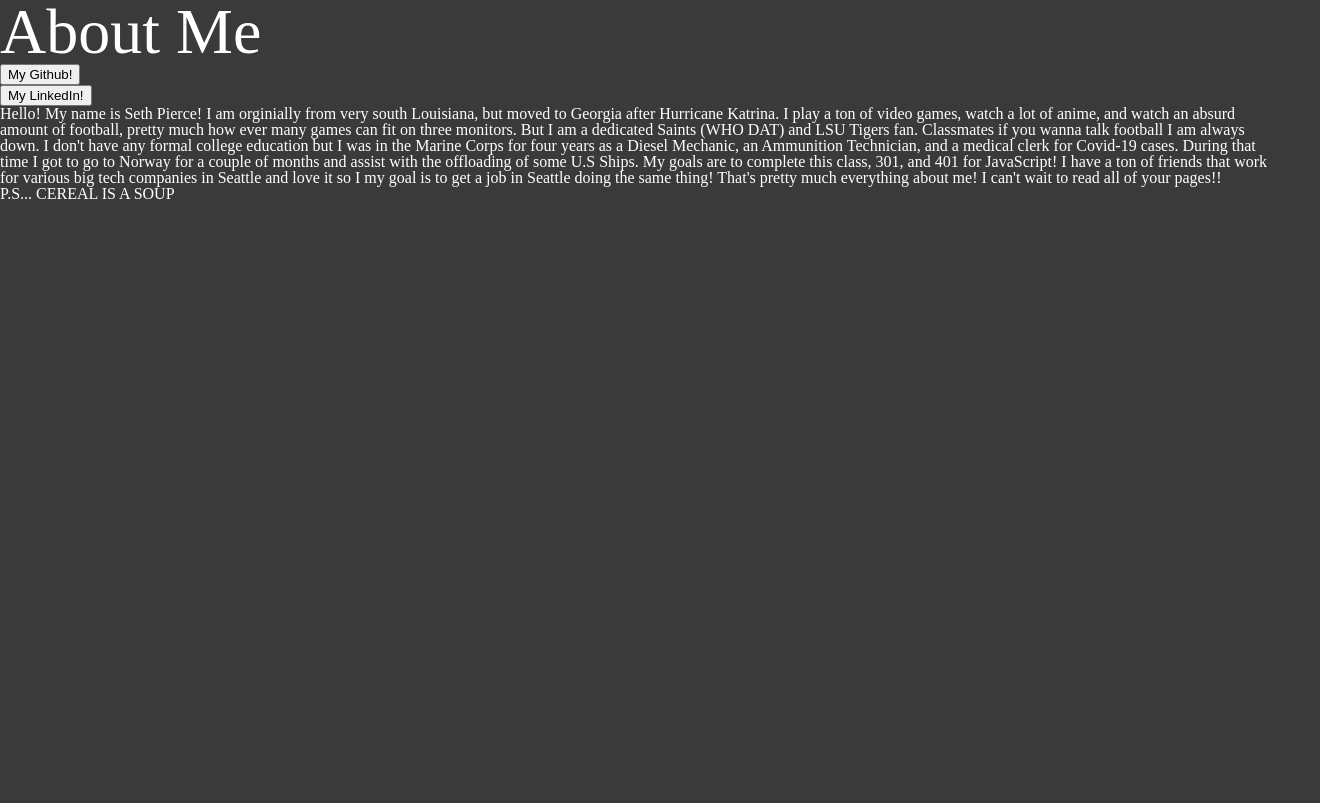
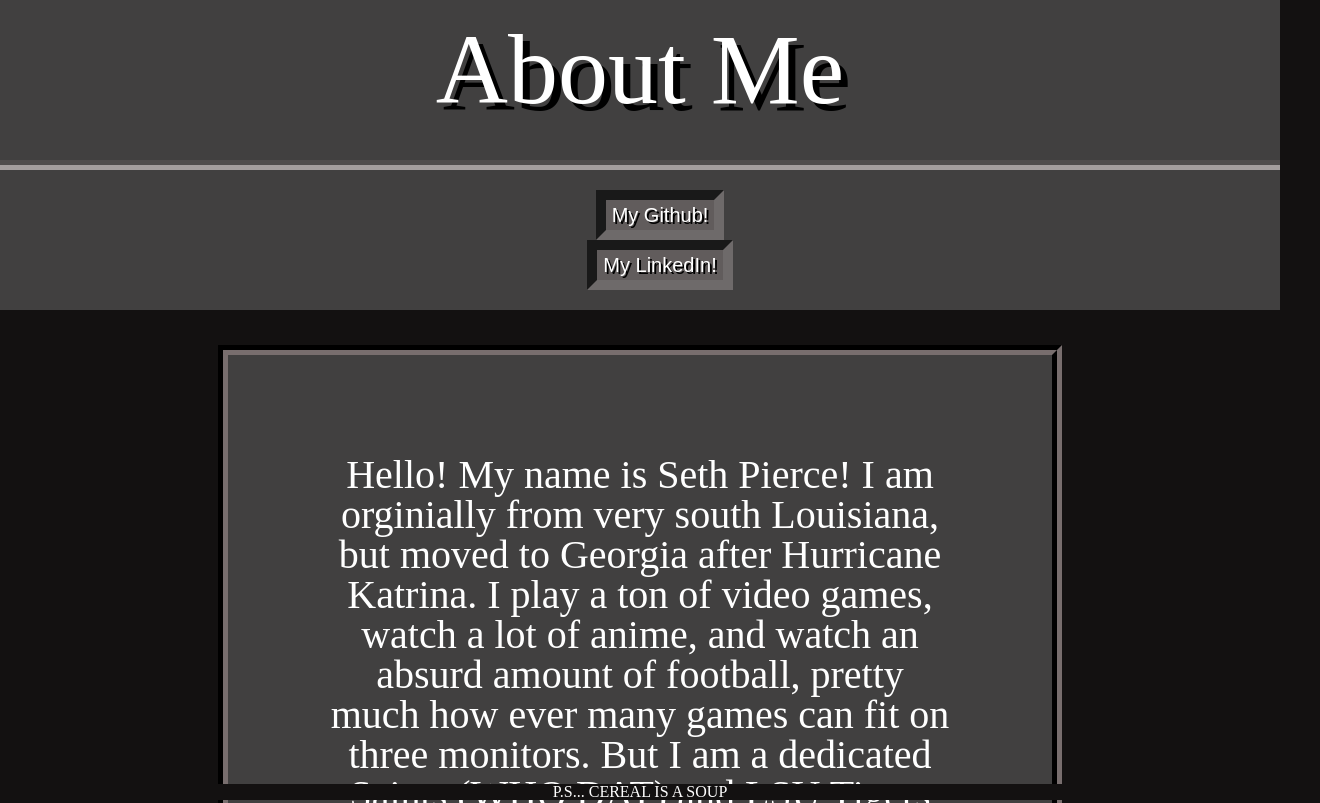
Before and after one commit to sethppierce/about-me, a plain HTML site: page index.html in a window 1280 px wide. Shown: the top 803 px of the page, 1320 px wide, since content can reach past the window. Drawn offline with Linux system fonts and the light colour scheme.

Commit message:
added styling for website

```diff
--- a/css/style.css
+++ b/css/style.css
@@ -1,8 +1,73 @@
 body {
-  background-color: rgb(58, 58, 58);
+  background-color: rgb(19, 17, 17);
   color: white;
 }
 
 h1{
-  font-size: 5vw;
+  font-size: 100px;
+  padding-bottom: 40px;
+  text-shadow: 7px 7px black;
+  border-bottom: 10px;
+  border-color: rgb(165, 158, 158);
+  border-style: groove;
+
 }
+
+header {
+  background-color: rgb(65, 64, 64);
+  top: 0;
+  width: 100%;
+  text-align: center;
+  padding-bottom: 20px;
+  padding-top: 20px;
+  position: sticky;
+}
+
+nav{
+  padding: 20px;
+  width: 100%;
+  padding-bottom: 0px;
+
+}
+
+li{
+  display:inline;
+  padding: 400px;
+}
+
+button{
+  background-color:rgb(97, 92, 92) ;
+  border-style: inset;
+  border-color: rgb(110, 106, 106);
+  border-width: 10px;
+  color: white;
+  height: 50px;
+  text-shadow: 2px 2px black;
+  font-size: 20px;
+}
+
+main{
+  padding-left:17%;
+  padding-right: 17%;
+  padding-top: 35px;
+}
+
+#main{
+  text-align: center;
+  padding:100px;
+  background-color:rgb(65, 64, 64);
+  display: flex;
+  align-items: center;
+  justify-content: center;
+  font-size: 40px;
+  border-width: 10px;
+  border-color: rgb(36, 33, 33);
+  border-style: groove;
+}
+
+footer{
+  text-align: center;
+  position: sticky;
+  bottom: 0;
+  background-color: rgb(19, 17, 17);
+}
```
